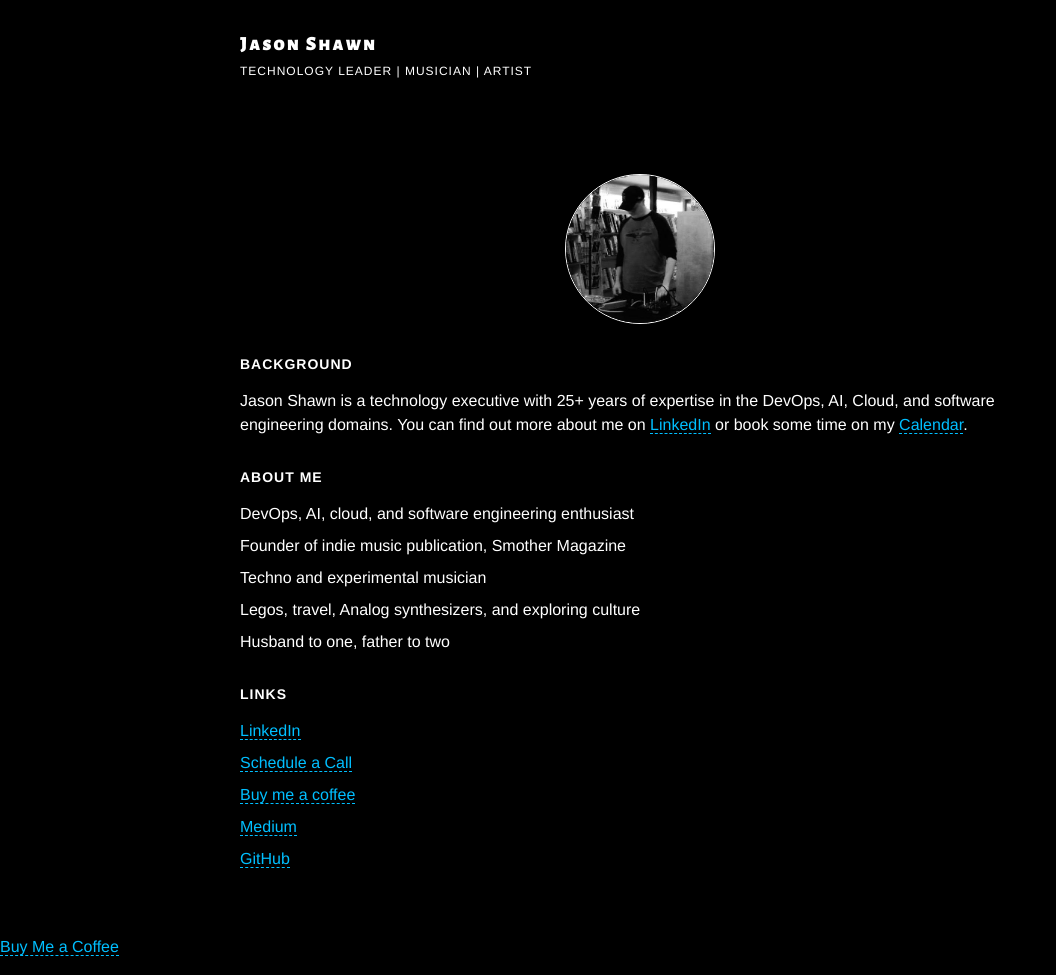
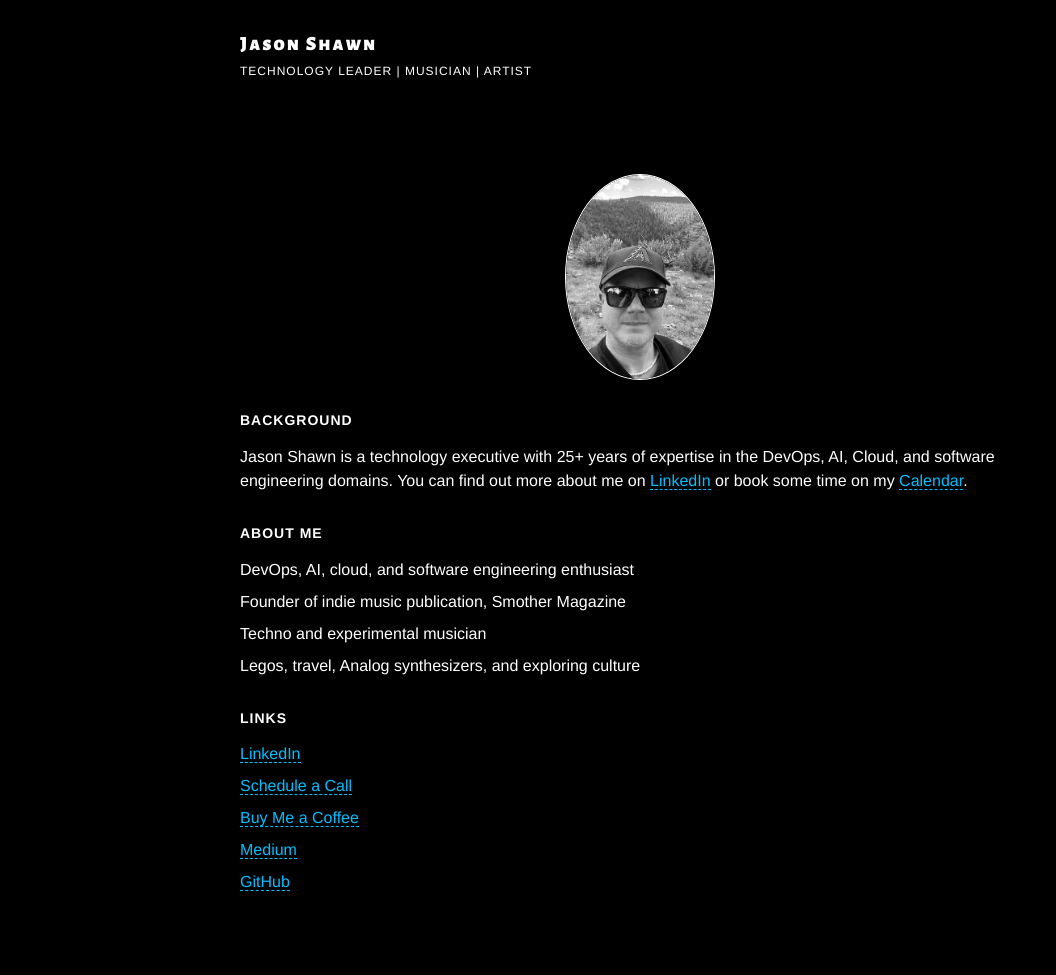
Before and after one commit to jasonshawn/jasonshawn.github.io, a Jekyll site: the page built from index.md, in a window 1280 px wide. Shown: the whole page, without its empty margins (0-1056 px from the left). Built offline with Jekyll 4.4.1, drawn with Linux system fonts in a browser that asks for light colours.

Commit message:
update avatar

```diff
--- a/_layouts/default.html
+++ b/_layouts/default.html
@@ -30,7 +30,7 @@
     <!-- FOOTER  -->
     <div id="footer_wrap" class="outer">
       <footer class="inner">
-        <p class="copyright"><a href="https://buymeacoffee.com/jshawn">Buy Me a Coffee</a></p>
+        <p class="copyright"></p>
       </footer>
     </div>
   </body>
--- a/index.md
+++ b/index.md
@@ -3,7 +3,7 @@ layout: default
 title: Technology executive specializing in the DevOps, AI, Cloud, Site Reliability, and Software Engineering domains
 ---
 
-![Jason Shawn](/img/avatar.jpg)
+![Jason Shawn](/img/jason-arizona-bg.png)
 
 ## Background
 Jason Shawn is a technology executive with 25+ years of expertise in the DevOps, AI, Cloud, and software engineering domains. You can find out more about me on [LinkedIn](https://www.linkedin.com/in/jasonshawn) or book some time on my [Calendar](https://calendly.com/jasonshawn/).
@@ -13,11 +13,10 @@ Jason Shawn is a technology executive with 25+ years of expertise in the DevOps,
 - Founder of indie music publication, Smother Magazine
 - Techno and experimental musician
 - Legos, travel, Analog synthesizers, and exploring culture
-- Husband to one, father to two
 
 ## Links
 - [LinkedIn](https://www.linkedin.com/in/jasonshawn)
 - [Schedule a Call](https://calendly.com/jasonshawn/)
-- [Buy me a coffee](https://buymeacoffee.com/jshawn)
+- [Buy Me a Coffee](https://buymeacoffee.com/jshawn)
 - [Medium](https://medium.com/@jason.shawn)
 - [GitHub](https://github.com/jasonshawn)
```
